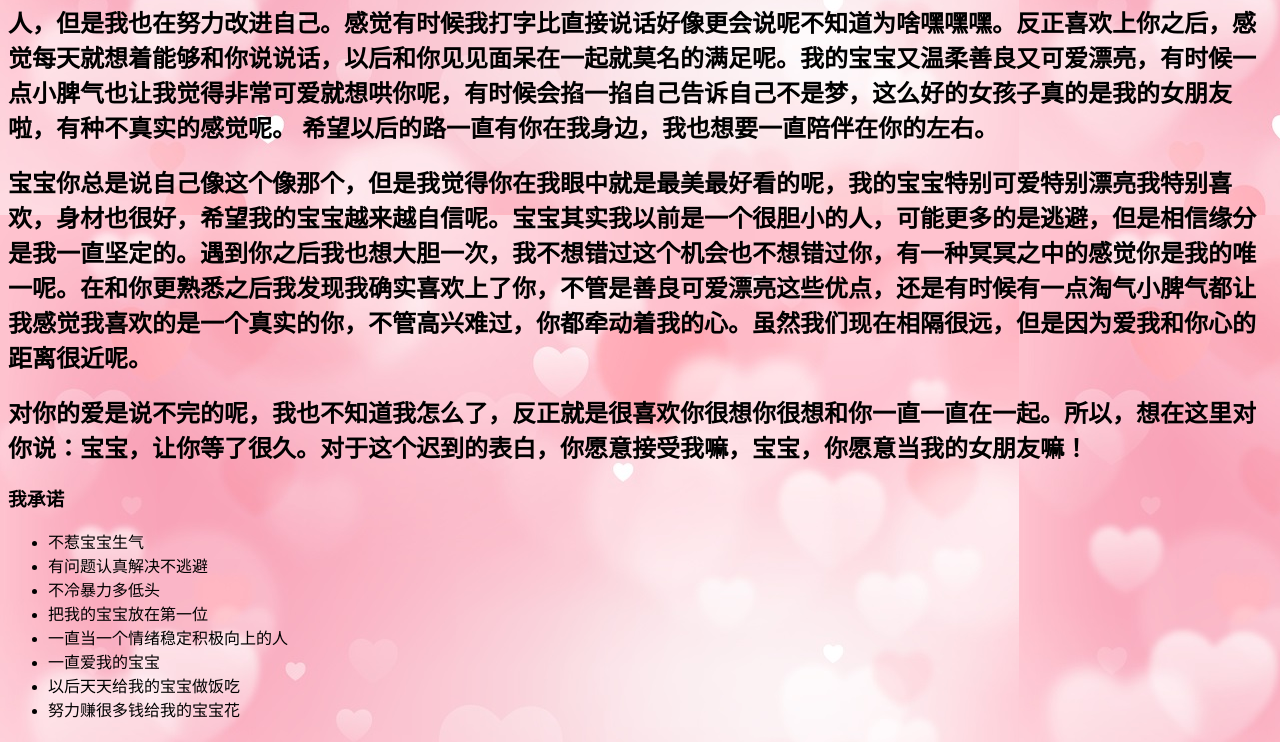
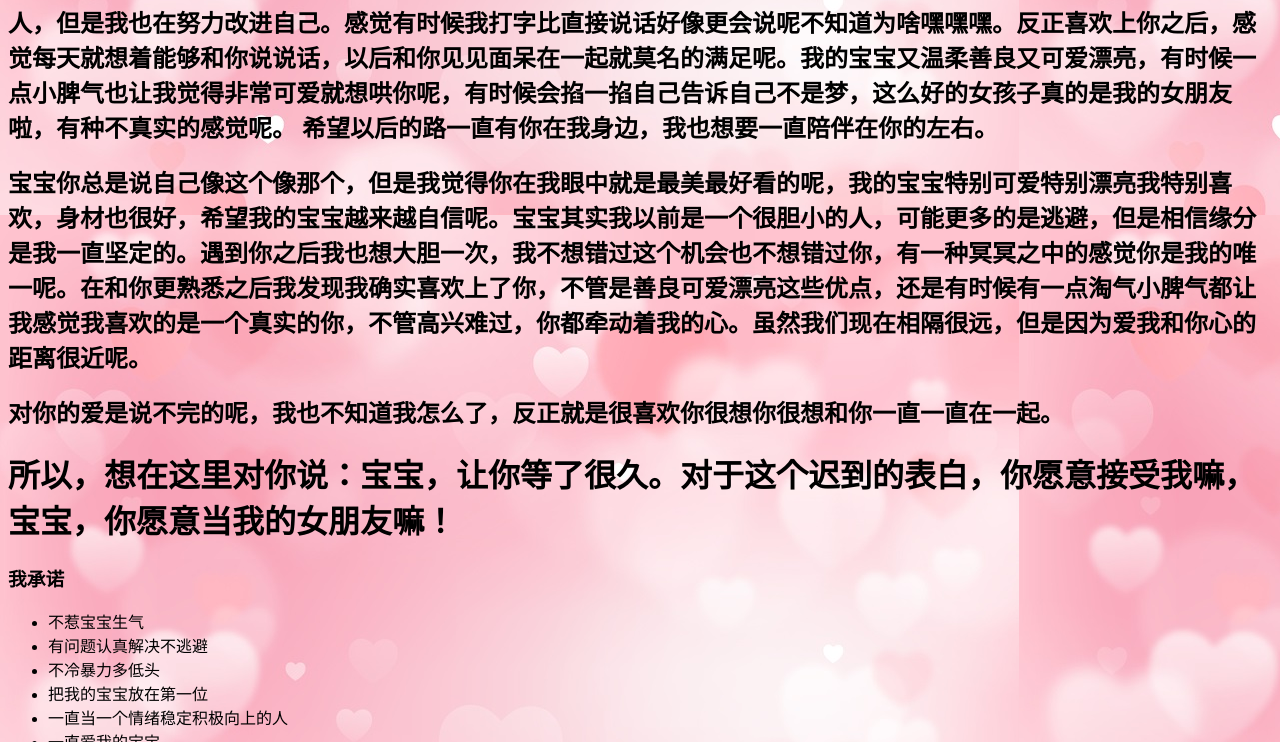
Before and after one commit to Kahuyo/Kahuyo1.github-io, a plain HTML site: page index.html in a window 1280 px wide. Shown: the part 435-1177 px from the top of the page. Drawn offline with Linux system fonts and the light colour scheme.

Commit message:
Update index.html

```diff
--- a/index.html
+++ b/index.html
@@ -28,7 +28,8 @@
     <h2>宝宝你总是说自己像这个像那个，但是我觉得你在我眼中就是最美最好看的呢，我的宝宝特别可爱特别漂亮我特别喜欢，身材也很好，希望我的宝宝越来越自信呢。宝宝其实我以前是一个很胆小的人，可能更多的是逃避，但是相信缘分是我一直坚定的。遇到你之后我也想大胆一次，我不想错过这个机会也不想错过你，有一种冥冥之中的感觉你是我的唯一呢。在和你更熟悉之后我发现我确实喜欢上了你，不管是善良可爱漂亮这些优点，还是有时候有一点淘气小脾气都让我感觉我喜欢的是一个真实的你，不管高兴难过，你都牵动着我的心。虽然我们现在相隔很远，但是因为爱我和你心的距离很近呢。</h2>
 
 
-<h2>对你的爱是说不完的呢，我也不知道我怎么了，反正就是很喜欢你很想你很想和你一直一直在一起。所以，想在这里对你说：宝宝，让你等了很久。对于这个迟到的表白，你愿意接受我嘛，宝宝，你愿意当我的女朋友嘛！</h2>
+<h2>对你的爱是说不完的呢，我也不知道我怎么了，反正就是很喜欢你很想你很想和你一直一直在一起。</h2>
+   <h1> 所以，想在这里对你说：宝宝，让你等了很久。对于这个迟到的表白，你愿意接受我嘛，宝宝，你愿意当我的女朋友嘛！</h1>
 <tr>
                 <td></td>
                 <td>
```
